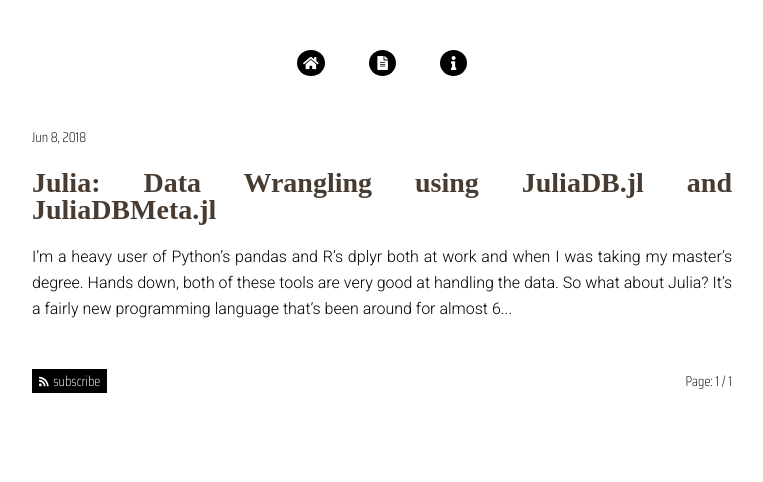
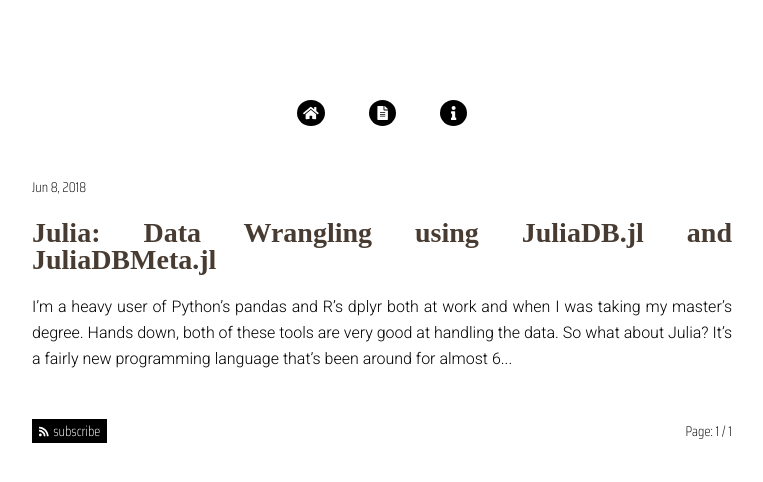
Before and after one commit to estadistika/estadistika.github.io, a Jekyll site: the page built from blog/index.html, in a window 1280 px wide. Shown: the top 482 px of the page, without its empty margins (258-1021 px from the left). Built offline with Jekyll 4.4.1, drawn with Linux system fonts in a browser that asks for light colours; nearby versions of some CDN libraries; some web fonts are replaced; the list of posts is cut into pages by our own code.

Commit message:
updated layout

```diff
--- a/_config.yml
+++ b/_config.yml
@@ -26,6 +26,7 @@
 
 # Build settings
 markdown: kramdown
+mathjax: true
 # theme: minima
 plugins:
   - jekyll-feed
--- a/_includes/head.html
+++ b/_includes/head.html
@@ -9,5 +9,6 @@
   <link rel="alternate" type="application/rss+xml" title="{{ site.title | escape }}" href="{{ "feed.xml" | relative_url }}">
   <script defer src="https://use.fontawesome.com/releases/v5.0.6/js/all.js"></script>
   <!-- <script src="https://cdn.jsdelivr.net/npm/vue@2.5.13/dist/vue.js"></script> -->
+  <script type="text/javascript" src="http://cdn.mathjax.org/mathjax/latest/MathJax.js?config=TeX-AMS-MML_HTMLorMML"></script>
   <script src="/assets/functions.js"></script>
 </head>
--- a/_sass/stylesheets/partials/_main-content.scss
+++ b/_sass/stylesheets/partials/_main-content.scss
@@ -1,6 +1,5 @@
 @mixin site-main-content() {
     main.site-main-content {
-
         .post-content {
             margin-bottom: 30px;
         }
--- a/_sass/stylesheets/partials/_parent-container.scss
+++ b/_sass/stylesheets/partials/_parent-container.scss
@@ -10,6 +10,7 @@
 @mixin parent() {
     .site-parent-container {
         @include positioning();
+        padding: 50px;
         background-color: #ffffff;
         // border: 2px solid #000000;
         height: 540px;
@@ -18,6 +19,7 @@
 
     .site-parent-container-blog {
         margin: 50px auto 50px auto;
+        padding: 50px;
         background-color: #ffffff;
         height: 100%;
         width: 700px;
```
Also changed, not shown: 8 other files.
